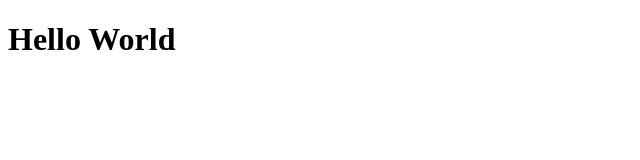
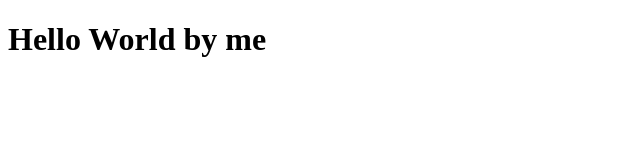
Before and after one commit to MuhammadIbrar21/bootCamp2020Class1, a plain HTML site: page index.html in a window 1280 px wide. Shown: the whole page, without its empty margins (0-640 px from the left). Drawn offline with Linux system fonts and the light colour scheme.

Commit message:
update index.html

```diff
--- a/index.html
+++ b/index.html
@@ -7,6 +7,6 @@
     <title>BootCamp2022Class1</title>
 </head>
 <body>
-    <h1>Hello World</h1>
+    <h1>Hello World by me</h1>
 </body>
 </html>
```
